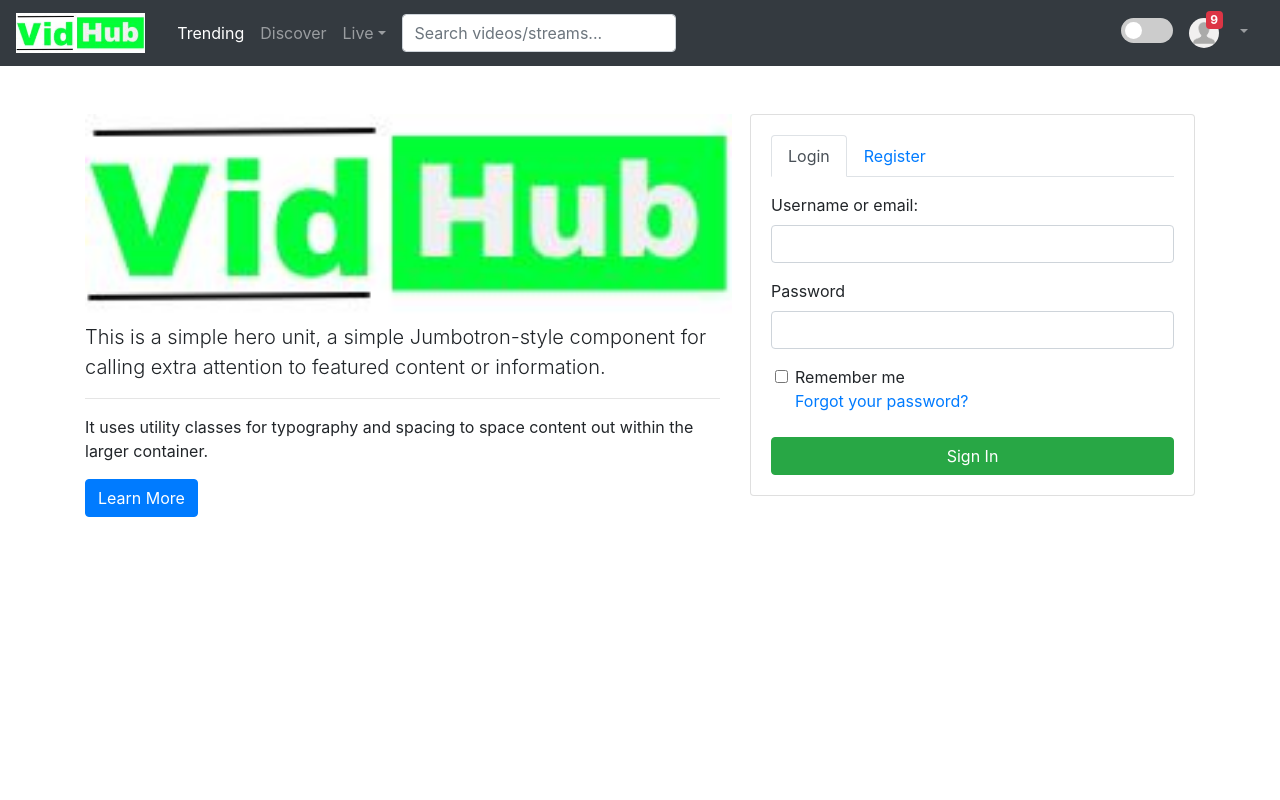
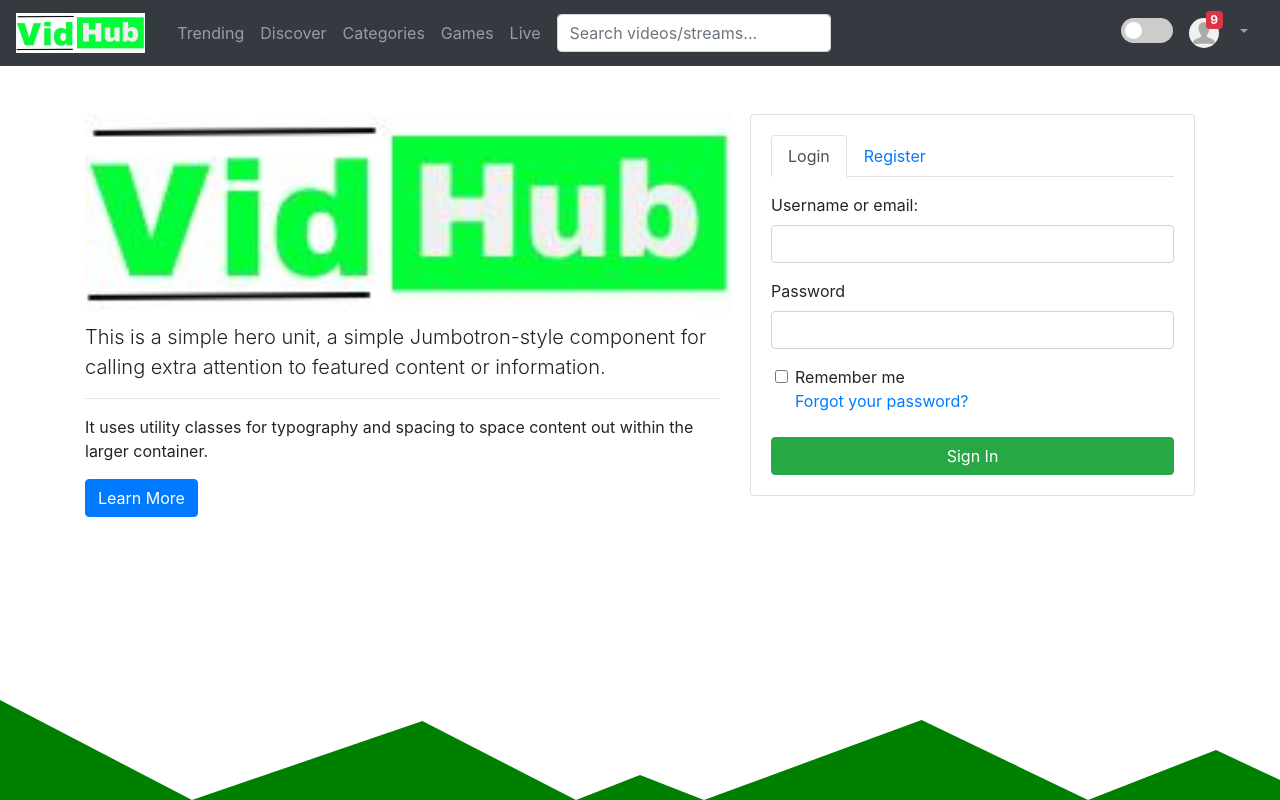
Before and after one commit to ahtee/vidhub, a React (Create React App) app: page / in a window 1280 px wide. Built offline with nearby package versions, Linux system fonts and the light colour scheme.

Commit message:
Minor changes to links

```diff
--- a/src/App.css
+++ b/src/App.css
@@ -130,3 +130,23 @@ input:checked + .slider:before {
 .slider.round:before {
   border-radius: 50%;
 }
+
+/* Login Page SVG */
+svg {
+  height: 100px;
+  position:absolute;
+  bottom:0;
+  width:100%;
+}
+
+@media (max-width: 699px) {
+  .svg--lg {
+    display: none;
+  }
+}
+
+@media (min-width: 700px) {
+  .svg--sm {
+    display: none;
+  }
+}
--- a/src/Footer.js
+++ b/src/Footer.js
@@ -8,7 +8,7 @@ export default class Footer extends Component {
     return (
         <div className="vidhub-footer">
             <div className="container">
-                <div className="row mt-5">
+                <div className="row">
                     <div className="col-3">
                         <ul>
                             <li>About VidHub</li>
--- a/src/Login.js
+++ b/src/Login.js
@@ -92,6 +92,10 @@ export default class Login extends Component {
             </Col>
           </Row>
         </div>
+        <svg xmlns="http://www.w3.org/2000/svg" viewBox="0 0 100 100" preserveAspectRatio="none">
+        <polygon class="svg-no-scroll svg--sm" fill="green" points="0,0 30,100 65,21 90,100 100,75 100,100 0,100"/>
+        <polygon class="svg-no-scroll svg--lg" fill="green" points="0,0 15,100 33,21 45,100 50,75 55,100 72,20 85,100 95,50 100,80 100,100 0,100" />
+        </svg>
       </div>
     );
   }
--- a/src/Navigation.js
+++ b/src/Navigation.js
@@ -1,4 +1,5 @@
 import React, { Component } from 'react';
+import { Link } from 'react-router-dom'
 import './App.css';
 import logo from './VidHub.JPG';
 import user from './default-user.png';
@@ -21,6 +22,7 @@ export default class Navigation extends Component {
   }
 
   render() {
+
     return (
 
       <nav className="navbar navbar-expand-lg navbar-dark bg-dark">
@@ -32,22 +34,20 @@ export default class Navigation extends Component {
             <a className="navbar-brand" href="/"><img src={logo} alt="VidHub" height="40"/></a>
             <div className="collapse navbar-collapse" id="navbarSupportedContent">
               <ul className="navbar-nav d-flex pl-2 pr-2 flex-items-center text-bold list-style-none">
-                <li className="nav-item active">
-                  <a className="nav-link" href="/trending">Trending <span className="sr-only">(current)</span></a>
+                <li className="nav-item">
+                  <Link to="/trending" className="nav-link" activeClassName="active">Trending <span className="sr-only">(current)</span></Link>
                 </li>
                 <li className="nav-item">
-                  <a className="nav-link" href="/discover">Discover</a>
+                  <Link to="/discover" className="nav-link" activeClassName="active">Discover</Link>
                 </li>
-                <li className="nav-item dropdown">
-                  <a className="nav-link dropdown-toggle" href="/" id="navbarDropdown" role="button" data-toggle="dropdown" aria-haspopup="true" aria-expanded="false">
-                    Live
-                  </a>
-                  <div className="dropdown-menu" aria-labelledby="navbarDropdown">
-                    <a className="dropdown-item" href="/games">Games</a>
-                    <a className="dropdown-item" href="/">Vlogs</a>
-                    <div className="dropdown-divider"></div>
-                    <a className="dropdown-item" href="/">Coders</a>
-                  </div>
+                <li className="nav-item">
+                  <Link to="/" className="nav-link" activeClassName="active">Categories</Link>
+                </li>
+                <li className="nav-item">
+                  <Link to="/games" className="nav-link" activeClassName="active">Games</Link>
+                </li>
+                <li className="nav-item">
+                  <Link to="/" className="nav-link" activeClassName="active">Live</Link>
                 </li>
               </ul>
             </div>
--- a/src/Trending.js
+++ b/src/Trending.js
@@ -1,6 +1,6 @@
 import React, { Component } from 'react';
 import './App.css';
-import Footer from './Footer';
+// import Footer from './Footer';
 
 export default class Trending extends Component {
 
@@ -166,9 +166,7 @@ export default class Trending extends Component {
                 </div>
                 <hr />
             </div>
-            <Footer />
         </div>
-
     );
   }
 }
```
